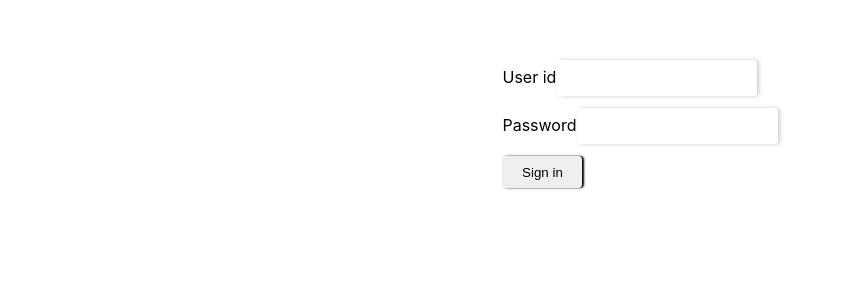
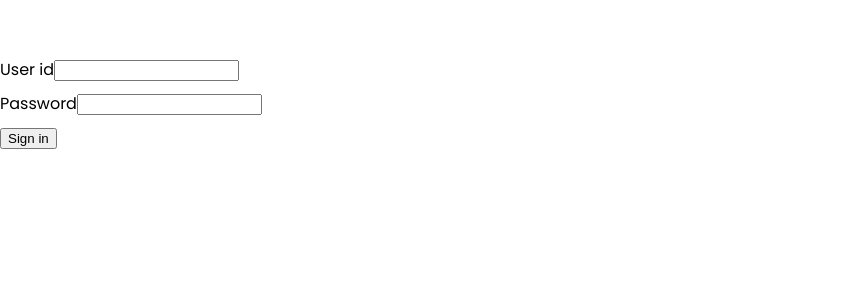
Before and after one commit to manabie-com/mana-do, a React (Create React App) app: page / in a window 1280 px wide. Shown: the top 300 px of the page, without its empty margins (0-844 px from the left). Built offline with nearby package versions, Linux system fonts and the light colour scheme.

Commit message:
Reset project CSS and add global variable for colors, global margin classes

```diff
--- a/public/index.html
+++ b/public/index.html
@@ -10,6 +10,11 @@
       content="Web site created using create-react-app"
     />
     <link rel="apple-touch-icon" href="%PUBLIC_URL%/logo192.png" />
+    <link rel="preconnect" href="https://fonts.gstatic.com" />
+    <link
+      href="https://fonts.googleapis.com/css2?family=Poppins:wght@100;300;400;500;700;800;900&display=swap"
+      rel="stylesheet"
+    />
     <!--
       manifest.json provides metadata used when your web app is installed on a
       user's mobile device or desktop. See https://developers.google.com/web/fundamentals/web-app-manifest/
--- a/src/App.css
+++ b/src/App.css
@@ -1,4 +1,4 @@
-.App {
+/* .App {
   text-align: center;
   display: flex;
   justify-content: center;
@@ -122,4 +122,4 @@ input:focus {
 }
 
 .Action__btn {
-}
+} */
--- a/src/index.css
+++ b/src/index.css
@@ -1,13 +1,69 @@
+:root {
+  --primary: #405bca;
+  --primaryTint: rgba(64, 91, 202, 20);
+  --secondary: #3ace85;
+  --danger: #ca4040;
+  --muted: #b5b5c3;
+  --textColor: #464e5f;
+  --textColorTint: rgba(98, 98, 107, 20);
+}
+
+.mt-1 {
+  margin-top: 1rem;
+}
+
+.mt-2 {
+  margin-top: 2rem;
+}
+
+.mt-3 {
+  margin-top: 3rem;
+}
+
+.mb-1 {
+  margin-bottom: 1rem;
+}
+
+.mb-2 {
+  margin-bottom: 2rem;
+}
+
+.mb-3 {
+  margin-bottom: 3rem;
+}
+
+.mx-1 {
+  margin: 0px 1rem;
+}
+
+.mx-2 {
+  margin: 0px 2rem;
+}
+
+.mx-3 {
+  margin: 0px 3rem;
+}
+
+.my-1 {
+  margin: 1rem 0px;
+}
+
+.my-2 {
+  margin: 2rem 0px;
+}
+
+.my-3 {
+  margin: 3rem 0px;
+}
+
 body {
   margin: 0;
-  font-family: -apple-system, BlinkMacSystemFont, 'Segoe UI', 'Roboto', 'Oxygen',
-    'Ubuntu', 'Cantarell', 'Fira Sans', 'Droid Sans', 'Helvetica Neue',
-    sans-serif;
+  font-family: "Poppins", sans-serif;
   -webkit-font-smoothing: antialiased;
   -moz-osx-font-smoothing: grayscale;
 }
 
 code {
-  font-family: source-code-pro, Menlo, Monaco, Consolas, 'Courier New',
+  font-family: source-code-pro, Menlo, Monaco, Consolas, "Courier New",
     monospace;
 }
```
